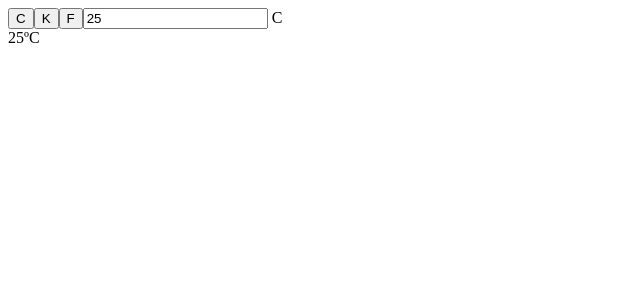
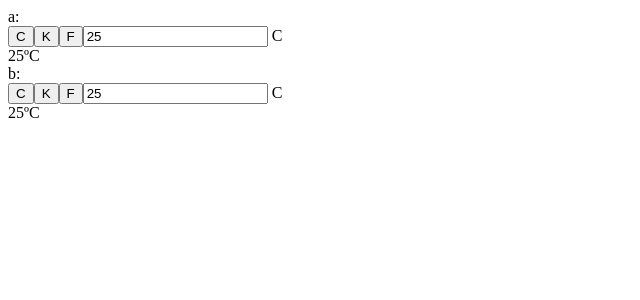
Before and after one commit to weumj/mobx-simple-demo, a React app: page / in a window 1280 px wide. Shown: the top 300 px of the page, without its empty margins (0-640 px from the left). Built offline with nearby package versions, Linux system fonts and the light colour scheme.

Commit message:
4. observable objects

```diff
--- a/src/index.tsx
+++ b/src/index.tsx
@@ -4,12 +4,30 @@ import * as ReactDOM from "react-dom";
 import DevTools from "mobx-react-devtools";
 
 import Temperature from "./temperature/Temperature";
-import { store } from "./temperature/temperature.store";
+import { TemperatureStore } from "./temperature/temperature.store";
+import { observable, ObservableMap } from "mobx";
+import { observer } from "mobx-react";
 
-ReactDOM.render(
-    <div>
-        <DevTools />
-        <Temperature store={store} />
-    </div>,
-    document.getElementById("app"),
+const stores: ObservableMap<string, TemperatureStore> = observable.map({
+    a: new TemperatureStore(),
+    b: new TemperatureStore(),
+});
+
+const App = observer(
+    ({
+        temperatures,
+    }: {
+        temperatures: ObservableMap<string, TemperatureStore>,
+    }) => (
+        <div>
+            <DevTools />
+            {Array.from(temperatures.entries()).map(([key, temp]) => (
+                <div key={temp.id}>
+                    {key}: <Temperature key={temp.id} store={temp} />
+                </div>
+            ))}
+        </div>
+    ),
 );
+
+ReactDOM.render(<App temperatures={stores} />, document.getElementById("app"));
--- a/src/temperature/temperature.store.ts
+++ b/src/temperature/temperature.store.ts
@@ -1,6 +1,7 @@
 import { computed, observable } from "mobx";
 
 export class TemperatureStore {
+    id = Math.random();
     @observable unit = "C";
     @observable temperatureCelsius = 25;
 
@@ -29,5 +30,3 @@ export class TemperatureStore {
         }
     }
 }
-
-export const store = new TemperatureStore();
```
